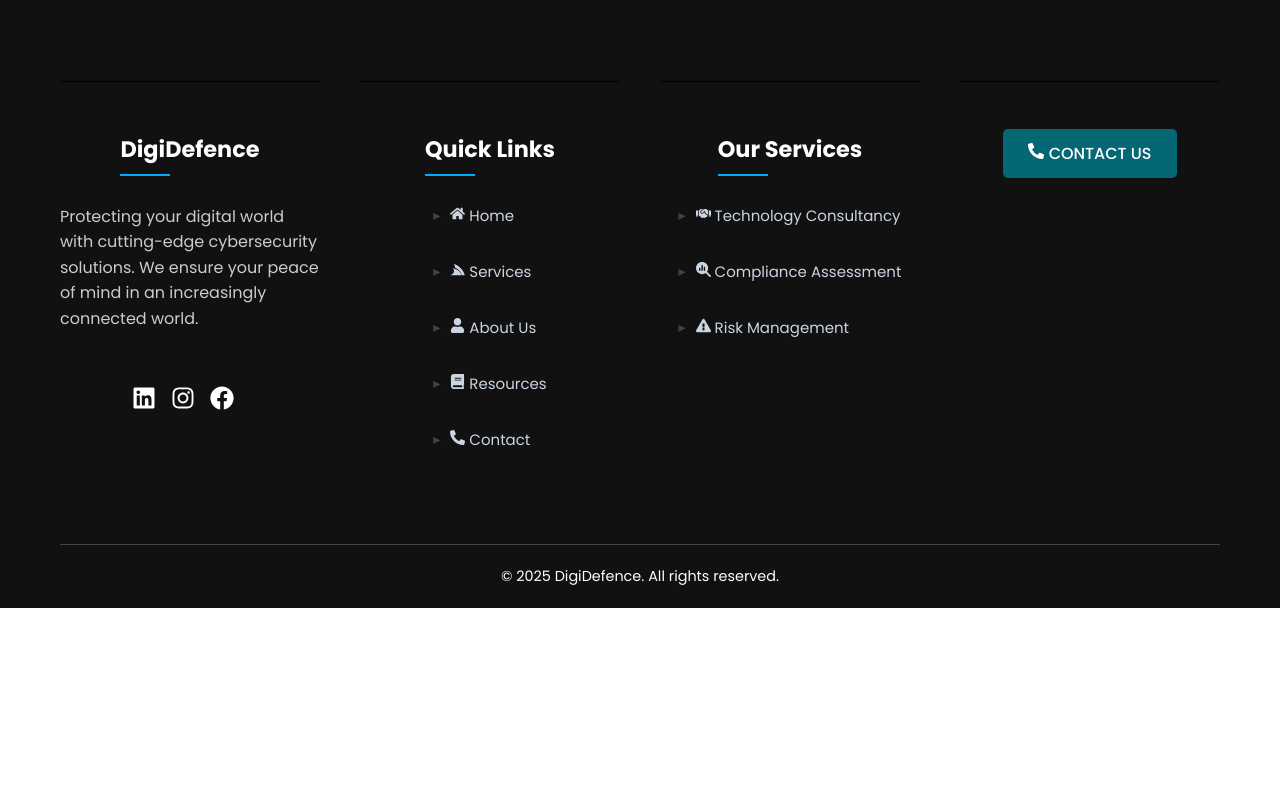
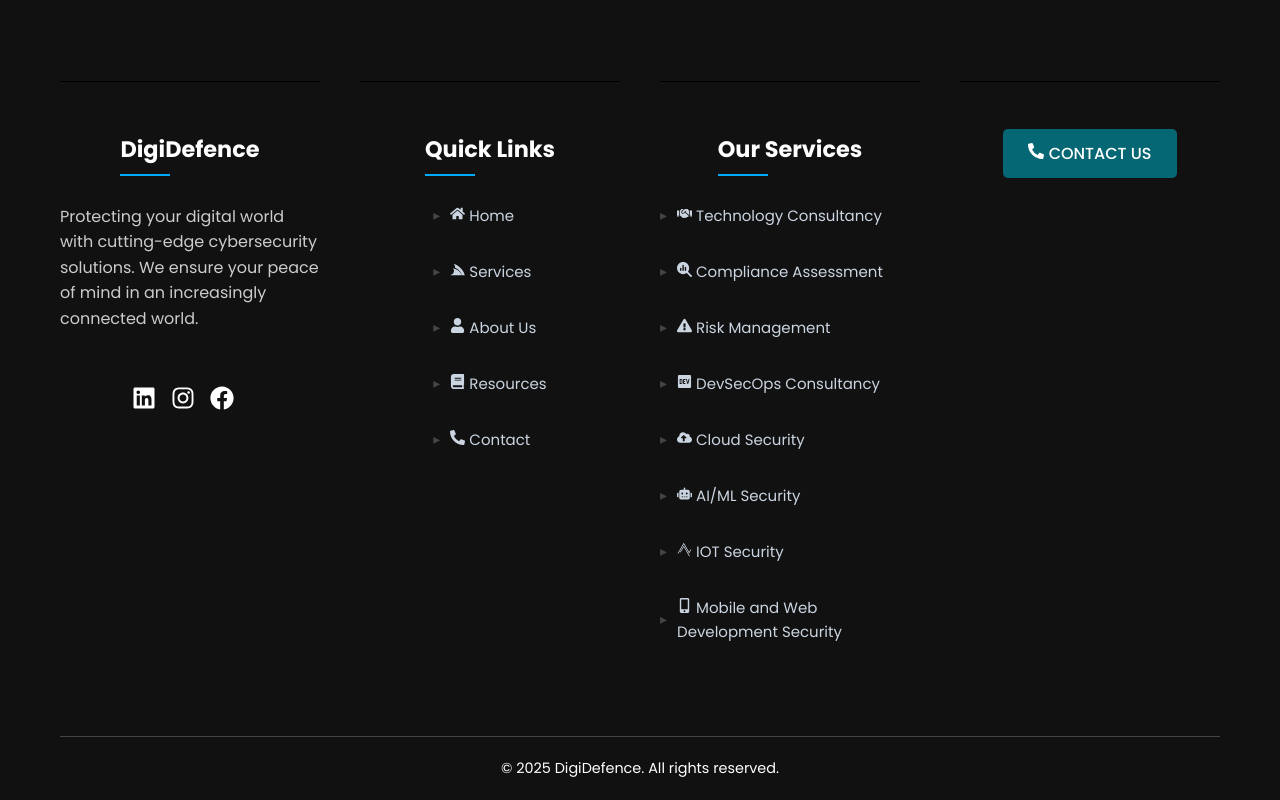
Before and after one commit to shreyas-urankar/Cyber-Protect-Project, a React (Create React App) app: page /compliance_assessment in a window 1280 px wide. Shown: the part 3332-4132 px from the top of the page. Before the commit the page ends 3940 px from the top, so only its background shows below. Built offline with nearby package versions, Linux system fonts and the light colour scheme; a web font is replaced by a local one.

Commit message:
Added new services in footer

```diff
--- a/src/components/Footer.js
+++ b/src/components/Footer.js
@@ -1,7 +1,23 @@
 import React from "react";
 import "../styles/Footer.css";
 import { Link } from "react-router-dom";
-import { FaLinkedin, FaInstagram, FaFacebook, FaHome, FaServicestack, FaUser, FaBook, FaPhoneAlt, FaHandshake, FaExclamationTriangle } from "react-icons/fa";
+import {
+  FaLinkedin,
+  FaInstagram,
+  FaFacebook,
+  FaHome,
+  FaServicestack,
+  FaUser,
+  FaBook,
+  FaPhoneAlt,
+  FaHandshake,
+  FaExclamationTriangle,
+  FaDev,
+  FaCloudUploadAlt,
+  FaRobot,
+  FaThinkPeaks,
+  FaMobileAlt
+} from "react-icons/fa";
 import { FaMagnifyingGlassChart } from "react-icons/fa6";
 
 const Footer = () => {
@@ -46,19 +62,34 @@ const Footer = () => {
           <h3>Quick Links</h3>
           <ul className="footer-links">
             <li>
-              <Link to="/"> <FaHome /> Home</Link>
+              <Link to="/">
+                {" "}
+                <FaHome /> Home
+              </Link>
             </li>
             <li>
-              <Link to="/technologyconsultant"> <FaServicestack/> Services</Link>
+              <Link to="/technologyconsultant">
+                {" "}
+                <FaServicestack /> Services
+              </Link>
             </li>
             <li>
-              <Link to="/aboutus"> <FaUser/> About Us</Link>
+              <Link to="/aboutus">
+                {" "}
+                <FaUser /> About Us
+              </Link>
             </li>
             <li>
-              <Link to="/blog"> <FaBook/> Resources</Link>
+              <Link to="/blog">
+                {" "}
+                <FaBook /> Resources
+              </Link>
             </li>
             <li>
-              <Link to="/contact"> <FaPhoneAlt/> Contact</Link>
+              <Link to="/contact">
+                {" "}
+                <FaPhoneAlt /> Contact
+              </Link>
             </li>
           </ul>
         </div>
@@ -68,13 +99,37 @@ const Footer = () => {
           <h3>Our Services</h3>
           <ul className="footer-links">
             <li>
-              <Link to="/technologyconsultant"> <FaHandshake/> Technology Consultancy</Link>
+              <Link to="/technologyconsultant">
+                {" "}
+                <FaHandshake /> Technology Consultancy
+              </Link>
             </li>
             <li>
-              <Link to="/compliance_assessment"> <FaMagnifyingGlassChart/> Compliance Assessment</Link>
+              <Link to="/compliance_assessment">
+                {" "}
+                <FaMagnifyingGlassChart /> Compliance Assessment
+              </Link>
             </li>
             <li>
-              <Link to="/riskassessments"> <FaExclamationTriangle/> Risk Management</Link>
+              <Link to="/risk-management">
+                {" "}
+                <FaExclamationTriangle /> Risk Management
+              </Link>
+            </li>
+            <li>
+              <Link to=""> <FaDev/> DevSecOps Consultancy</Link>
+            </li>
+            <li>
+              <Link to=""> <FaCloudUploadAlt/> Cloud Security</Link>
+            </li>
+            <li>
+              <Link to=""> <FaRobot/> AI/ML Security</Link>
+            </li>
+            <li>
+              <Link to=""> <FaThinkPeaks/> IOT Security</Link>
+            </li>
+            <li>
+              <Link to=""> <FaMobileAlt/> Mobile and Web Development Security</Link>
             </li>
           </ul>
         </div>
@@ -82,7 +137,7 @@ const Footer = () => {
         {/* Contact Section */}
         <div className="footer-section">
           <Link to="/contact" className="contact-button">
-          <FaPhoneAlt/> CONTACT US
+            <FaPhoneAlt /> CONTACT US
           </Link>
         </div>
 
```
